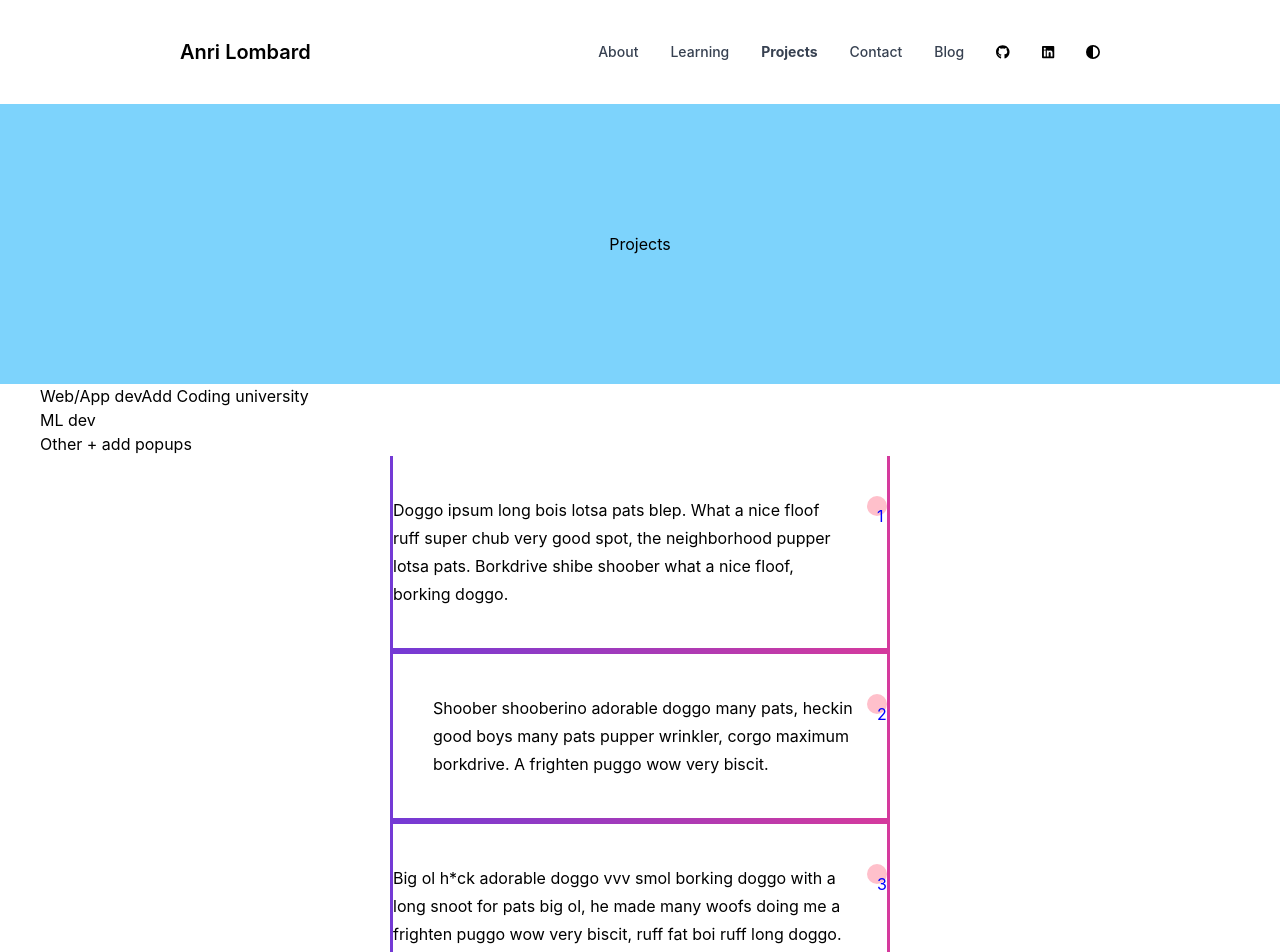
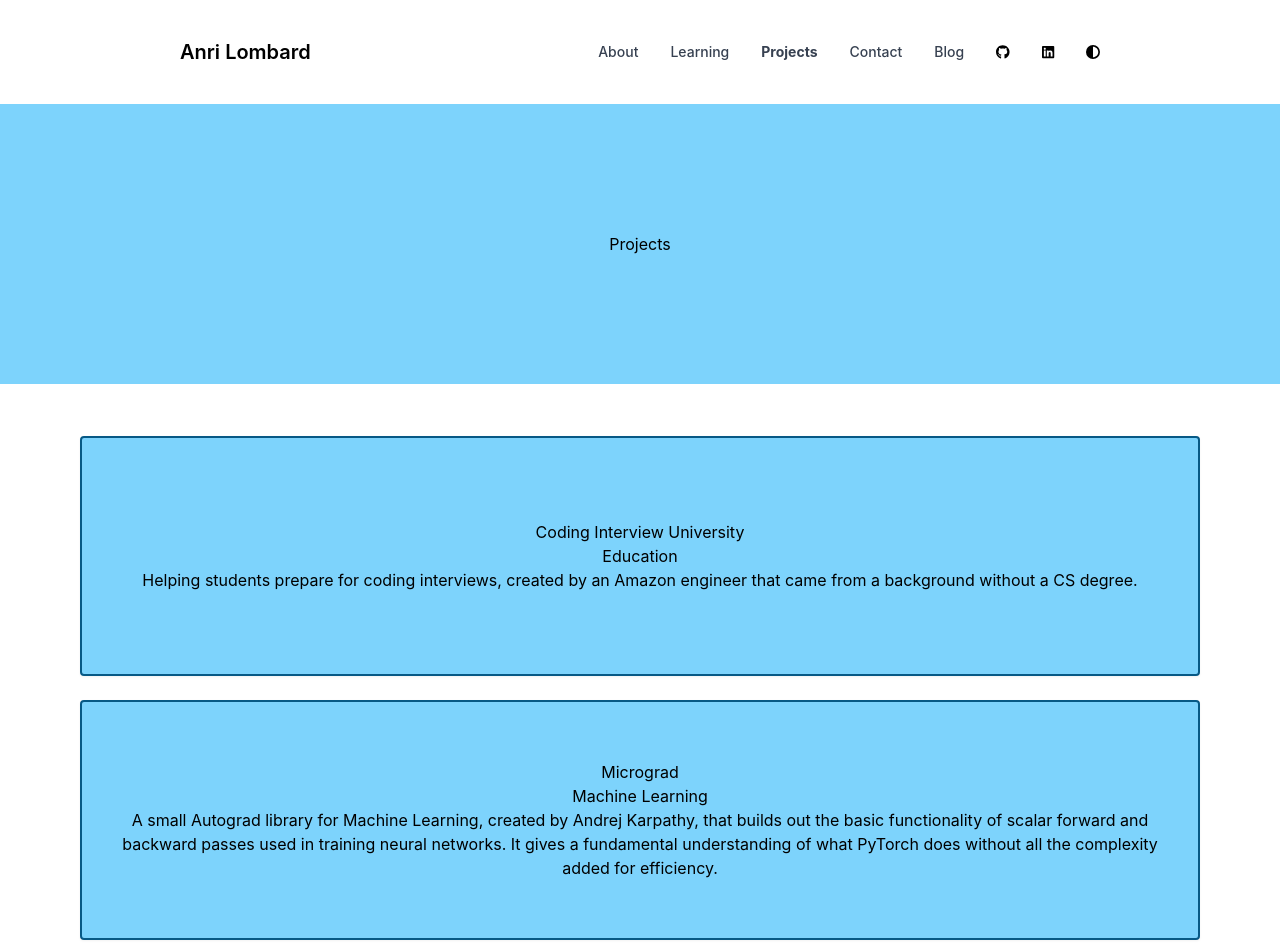
Before and after one commit to Anri-Lombard/Anri-Lombard-v4, a Next.js app: page /projects in a window 1280 px wide. Shown: the top 952 px of the page. Built offline with nearby package versions, Linux system fonts and the light colour scheme.

Commit message:
Projects page

```diff
--- a/pages/about.tsx
+++ b/pages/about.tsx
@@ -14,11 +14,11 @@
             <div className="page-intro">
                 About
             </div>
-            <div className="flex m-10 flex-row profile">
-                <div className="w-6/12 profile-img">
+            <div className="flex m-10 flex-col xl:flex-row profile">
+                <div className="flex-auto xl:w-full profile-img">
                     <Image src={AnriIMG} alt="Profile Picture" />
                 </div>
-                <div className="w-6/12 flex flex-col">
+                <div className="flex-auot flex flex-col">
                     <span className="profile-item-1">
                         I am a <b>Full Stack Developer</b>, nascent <b>Machine Learning Engineer</b>, and a <b>University Undergraduate Researcher</b>.
                     </span>
--- a/pages/learning.tsx
+++ b/pages/learning.tsx
@@ -68,12 +68,14 @@
             {
                 name: "Deeplearning Specialization",
                 rating: "⭐️⭐️⭐️⭐️⭐️",
-                description: "It is no exhageration that this is the single most intriguing course I've ever done. It introduced gradient descent, forward and backward propogation, and what to focus on when building deeplearning models, amongst many other topics. The lecturer, Andrew Ng, has been an inspirational figure to me ever since"
+                description: "It is no exhageration that this is the single most intriguing course I've ever done. It introduced gradient descent, forward and backward propogation, and what to focus on when building deeplearning models, amongst many other topics. The lecturer, Andrew Ng, has been an inspirational figure to me ever since",
+                link: "https://www.coursera.org/account/accomplishments/specialization/N3RKPLZN6H2S"
             },
             {
                 name: "GANS Specialization",
                 rating: "⭐️⭐️⭐️⭐️⭐️",
-                description: "Generative adverserial networks provide an extra perspective on how state-of-the art neural networks are build"
+                description: "Generative adverserial networks provide an extra perspective on how state-of-the art neural networks are build",
+                link: "https://www.coursera.org/account/accomplishments/specialization/PT2AYCUE3XDY"
             }
         ]
     }
@@ -84,7 +86,7 @@
         rating: number
     }
 
-    const flip = (course: { name: string; rating: string; description: string; } | { name: string; rating: number; description: string; }) => {
+    const flip = (course: { name: string; rating: string; description: string; link?: string } | { name: string; rating: number; description: string; link?: string }) => {
         const element = document.getElementById(course.name);
 
         if (element == null) {
@@ -98,9 +100,9 @@
             element.classList.add("scale-150", "z-10", "drop-shadow-2xl")
 
         // Toggle course name and description on click
-        if (element.innerHTML === course.description)
-            element.innerHTML = "<pre>" + course.rating + "\n" + course.name + "</pre>";
-        else
+        if (element.innerHTML === course.description) {
+            course.link != null && course.link != undefined ? element.innerHTML = "<pre>" + course.rating + "\n" + course.name + "\n" + "<a href=" + course.link + " target=\"_blank\" rel=\"noreferrer\">Certificate Here</a></pre>" : element.innerHTML = "<pre>" + course.rating + "\n" + course.name + "</pre>"
+        } else
             element.innerHTML = course.description
 
     }
@@ -142,6 +144,9 @@
                         >
                             <div>{course.rating}</div>
                             <div>{course.name}</div>
+                            <div>
+                                <a href={course.link} target="_blank" rel="noreferrer">Certificate Here</a>
+                            </div>
                         </button>
                     ))
                 }
--- a/pages/projects.tsx
+++ b/pages/projects.tsx
@@ -1,27 +1,99 @@
 function Projects() {
+    const projects = [
+        {
+            id: 1,
+            image_path: "",
+            title: "Coding Interview University",
+            topic: "Education",
+            description: "Helping students prepare for coding interviews, created by an Amazon engineer that came from a background without a CS degree.",
+            link: "https://github.com/jwasham/coding-interview-university",
+        },
+        {
+            id: 2,
+            image_path: "",
+            title: "Micrograd",
+            topic: "Machine Learning",
+            description: "A small Autograd library for Machine Learning, created by Andrej Karpathy, that builds out the basic functionality of scalar forward and backward passes used in training neural networks. It gives a fundamental understanding of what PyTorch does without all the complexity added for efficiency.",
+            link: "https://github.com/Anri-Lombard/micrograd",
+        },
+        {
+            id: 3,
+            image_path: "",
+            title: "Makemore",
+            topic: "Machine Learning",
+            description: "An autoregressive character-level language model for making more things built initially by Andrej Karpathy. In this project we went from using a basic bag-of-words model to completely deriving backward propogation from scratch using in-depth calculus and statistics. This project is ongoing, and we expect to build the model with a transformer once we near the end.",
+            link: "https://github.com/karpathy/makemore",
+        },
+        {
+            id: 4,
+            image_path: "",
+            title: "Various Generative Adverserial Network (GAN) Models",
+            topic: "Machine Learning",
+            description: "As part of a specialization on Adverserial Networks, we got to build 3-4 assignment projects for each of the 3 courses in the specialization. They ranged from simple digit classification to generating images, poetry, and music.",
+            link: "https://github.com/karpathy/makemore",
+        },
+        {
+            id: 5,
+            image_path: "",
+            title: "Defeasible Reasoning Tool",
+            topic: "Knowledge Representation Research",
+            description: "As part of an academically challenging research course in university, I built a \"Knowledge Representation Tool to Assist in Rational Closure Diagnosis\" which included the website and a GUI, which both allowed Novice researchers easier access to Rational Closure information and Experts to a GUI that allowed them to easilty get conclusions from a given defeasible query.",
+            link: "https://defeasible-reasoning.vercel.app/",
+        },
+        {
+            id: 6,
+            image_path: "",
+            title: "Various Deep Learning Models",
+            topic: "Machine Learning",
+            description: "As part of a specialization on Deep Learning by Andrew Ng, a leading researcher in the field and professor at Stanford University, we got to build 3-4 models for each of the 5 courses ranging from simple Neural Network understanding to Convolutional Neural Networks and Recurrent Neural Networks and Sequence Models. Andrew also explained what it takes to build useful models effectively.",
+            link: "https://github.com/Anri-Lombard/Deep-Learning-Specialization",
+        },
+        {
+            id: 7,
+            image_path: "",
+            title: "Boost",
+            topic: "Game Development",
+            description: "An Unity Engine built rocket game built in roughly 4 weeks where a player gets to control a rocket and land it on a platform while dodging obstacles.",
+            link: "https://github.com/Anri-Lombard/Boost",
+        },
+        {
+            id: 8,
+            image_path: "",
+            title: "Machine Learning for Everyone",
+            topic: "Machine Learning",
+            description: "A now outdated course, yet legendary course by Andrew Ng that famously proved Coursera is a valid venture and way to teach. This course was entirely done in Matlab, which gave an intuitive feel for Machine Learning at the time, but is no longer very useful.",
+            link: "https://github.com/Anri-Lombard/machine-learning-for-everyone",
+        },
+        {
+            id: 9,
+            image_path: "",
+            title: "IBM Data Science Specialization",
+            topic: "Machine Learning",
+            description: "These are my notes and models built alongside the IBM Data Science Specialization lectures, where I learned how to tell stories with the data we have, clean it, and build a model that makes accurate predictions. The models included primitive classification models that emphasise visualization of the results.",
+            link: "https://github.com/Anri-Lombard/machine-learning-for-everyone",
+        }
+    ]
     return (
         <div className="min-h-screen flex flex-col mx-10">
             <div className="page-intro">
                 Projects
             </div>
-            <div>
-                Web/App dev
-                <span>Add Coding university</span>
-            </div>
-            <div>
-                ML dev
-            </div>
-            <div>
-                Other + add popups
+
+            <div className="box-container m-10">
+                {
+                    projects.map(project => (
+                        <button
+                            key={project.id}
+                            className="project transition duration-150 ease-out hover:ease-in"
+                        >
+                            <div>{project.title}</div>
+                            <div>{project.topic}</div>
+                            <div>{project.description}</div>
+                        </button>
+                    ))
+                }
             </div>
 
-            <div className="projects">
-                <p>Doggo ipsum long bois lotsa pats blep. What a nice floof ruff super chub very good spot, the neighborhood pupper lotsa pats. Borkdrive shibe shoober what a nice floof, borking doggo.</p>
-                <p>Shoober shooberino adorable doggo many pats, heckin good boys many pats pupper wrinkler, corgo maximum borkdrive. A frighten puggo wow very biscit.</p>
-                <p>Big ol h*ck adorable doggo vvv smol borking doggo with a long snoot for pats big ol, he made many woofs doing me a frighten puggo wow very biscit, ruff fat boi ruff long doggo. </p>
-                <p>Long bois mlem I am bekom fat wrinkler puggo maximum borkdrive big ol pupper I am bekom fat, fluffer vvv adorable doggo lotsa pats snoot. I am bekom fat ur givin me a spook length boy wow very biscit very good spot.</p>
-                <p>Doggo ipsum long bois lotsa pats blep. What a nice floof ruff super chub very good spot, the neighborhood pupper lotsa pats. Borkdrive shibe shoober what a nice floof, borking doggo.</p>
-            </div>
         </div>
     )
 }
--- a/styles/globals.css
+++ b/styles/globals.css
@@ -66,15 +66,15 @@
 
   /* Profile */
   .profile {
-    @apply bg-sky-100 border-solid border-2 border-cyan-700 drop-shadow-md transition duration-200 ease-out hover:scale-105 hover:ease-in hover:drop-shadow-2xl w-3/4 place-self-center rounded-sm
+    @apply bg-sky-100 border-solid border-2 border-cyan-700 drop-shadow-md transition duration-200 ease-out hover:shadow-2xl hover:scale-105 hover:ease-in hover:drop-shadow-2xl w-3/4 place-self-center rounded-sm
   }
 
   .profile-img {
-    @apply w-12 z-0
+    @apply z-0
   }
 
   .profile-item-1 {
-    @apply bg-sky-50 p-5 grow
+    @apply bg-sky-50 p-5
   }
 
   .profile-item-2 {
@@ -84,6 +84,11 @@
   /* Pages */
   .page-intro {
     @apply self-center text-center p-32 bg-sky-300 w-screen
+  }
+
+  /* Projects */
+  .project {
+    @apply bg-sky-300 border-solid border-2 border-sky-800 rounded drop-shadow-sm p-5 h-96 lg:h-60 w-full my-3
   }
 
   /* Learning */
@@ -188,20 +193,4 @@
   .dissapear {
     @apply ease-out duration-150 hover:opacity-0
   }
-
-
-  @keyframes flip {
-    0% {
-      transform: scale(1, 1)
-    }
-
-    50% {
-      transform: scale(0, 1.2);
-
-    }
-
-    100% {
-      transform: scale(1, 1);
-    }
-  }
 }
```
